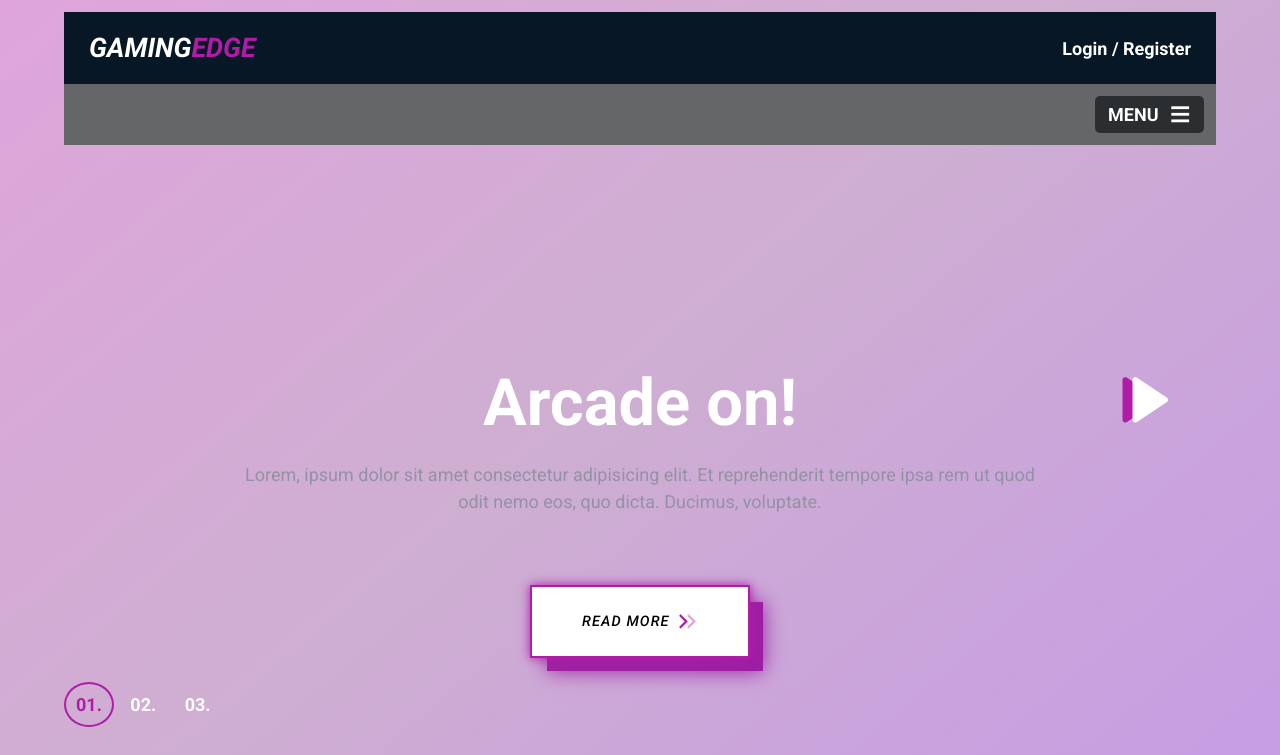
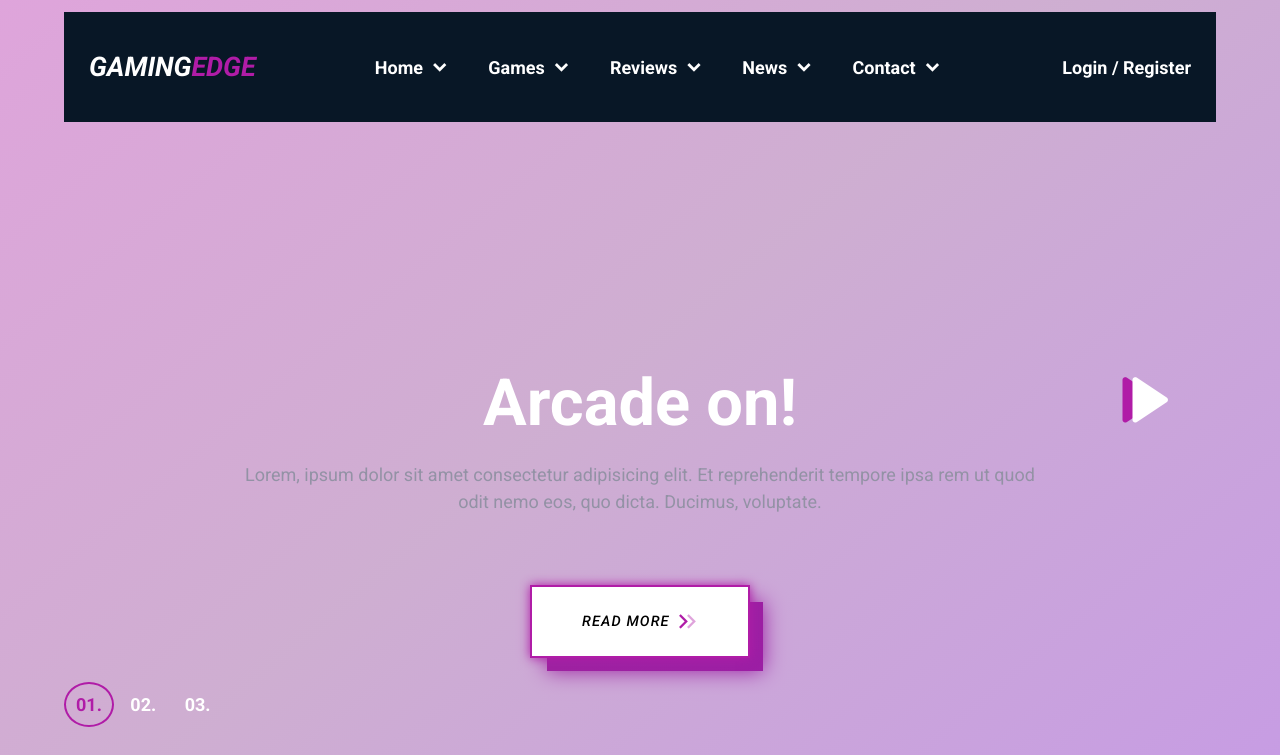
Before and after one commit to Auddity/Game-Blog-Mock-Up, a plain HTML site: page index.html in a window 1280 px wide. Shown: the part 45-800 px from the top of the page. Drawn offline with nearby package versions, Linux system fonts and the light colour scheme.

Commit message:
navbar responsiveness

```diff
--- a/index.html
+++ b/index.html
@@ -42,12 +42,36 @@
           <h1 class="logo">Gaming<span class="accent">Edge</span></h1>
         </div>
         <ul class="navbar-links">
-          <!-- TODO: a tags arrow images " Hide on mobile"-->
-          <li class="link-item"></li>
-          <li class="link-item"></li>
-          <li class="link-item"></li>
-          <li class="link-item"></li>
-          <li class="link-item"></li>
+          <li class="link-item">
+            <a href="#">
+              Home
+              <i class="ri-arrow-down-s-line ri-2x"></i>
+            </a>
+          </li>
+          <li class="link-item">
+            <a href="#">
+              Games
+              <i class="ri-arrow-down-s-line ri-2x"></i>
+            </a>
+          </li>
+          <li class="link-item">
+            <a href="#">
+              Reviews
+              <i class="ri-arrow-down-s-line ri-2x"></i>
+            </a>
+          </li>
+          <li class="link-item">
+            <a href="#">
+              News
+              <i class="ri-arrow-down-s-line ri-2x"></i>
+            </a>
+          </li>
+          <li class="link-item">
+            <a href="#">
+              Contact
+              <i class="ri-arrow-down-s-line ri-2x"></i>
+            </a>
+          </li>
         </ul>
         <div class="navbar-login">
           <a href="#" class="logReg">Login</a>
--- a/scss/base/_base.scss
+++ b/scss/base/_base.scss
@@ -29,6 +29,18 @@ a {
 
 ul {
   list-style-type: none;
+
+  li {
+    color: v.$white;
+
+    a {
+      @extend %flex;
+
+      i {
+        padding-inline-start: .5rem;
+      }
+    }
+  }
 }
 
 i {
--- a/scss/layout/_header.scss
+++ b/scss/layout/_header.scss
@@ -72,7 +72,6 @@
 
     &-container {
       align-self: flex-start;
-      color: v.$white;
       font-weight: 400;
       height: 0;
       overflow: hidden;
@@ -80,14 +79,6 @@
 
       .header-dropdown-links > li {
         margin-block-end: 1.5rem;
-
-        a {
-          @extend %flex;
-
-          i {
-            padding-inline-start: .5rem;
-          }
-        }
       }
     }
   }
--- a/scss/layout/_responsive.scss
+++ b/scss/layout/_responsive.scss
@@ -11,6 +11,24 @@
 }
 
 @include mx.mq(1000px) {
+  .header {
+    .navbar {
+      height: 11rem;
+
+      &-links {
+        display: flex;
+        width: min(55%, 70rem);
+        justify-content: space-around;
+      }
+    }
+
+    &-dropdown {
+      display: none;
+    }
+
+
+  }
+
   .next > i {
     bottom: 40vmin;
     right: 8%;
```
Also changed, not shown: css/main.min.css.
